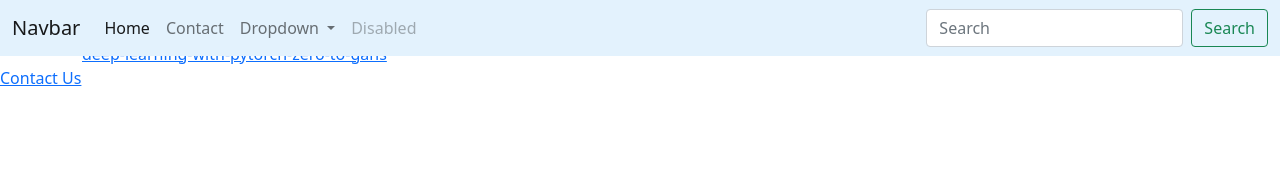
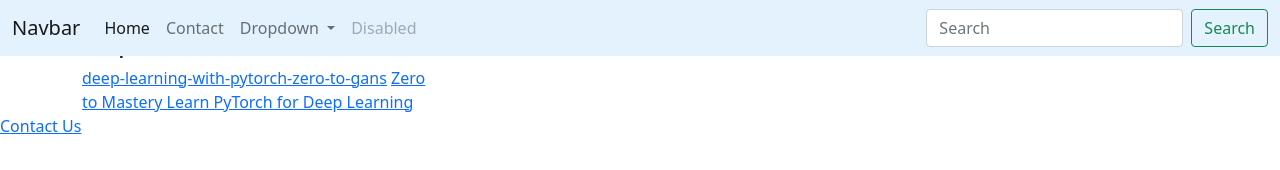
Before and after one commit to avish121/avish121.github.io, a plain HTML site: page index.html in a window 1280 px wide. Drawn offline with nearby package versions, Linux system fonts and the light colour scheme.

Commit message:
margin added

```diff
--- a/index.html
+++ b/index.html
@@ -57,11 +57,12 @@
     </div>
   </nav>
   <div class="container">
-    <div class="row">
+    <div class="row mt-4">
       <div class="col-sm-4">
         <h3>Important Links</h3>
         <a
           href="https://jovian.com/learn/deep-learning-with-pytorch-zero-to-gans/lesson/lesson-1-pytorch-basics-and-linear-regression">deep-learning-with-pytorch-zero-to-gans</a>
+        <a href="https://www.learnpytorch.io/">Zero to Mastery Learn PyTorch for Deep Learning</a>
       </div>
       <div class="col-sm-4">
         <h3>Doubts</h3>
```
